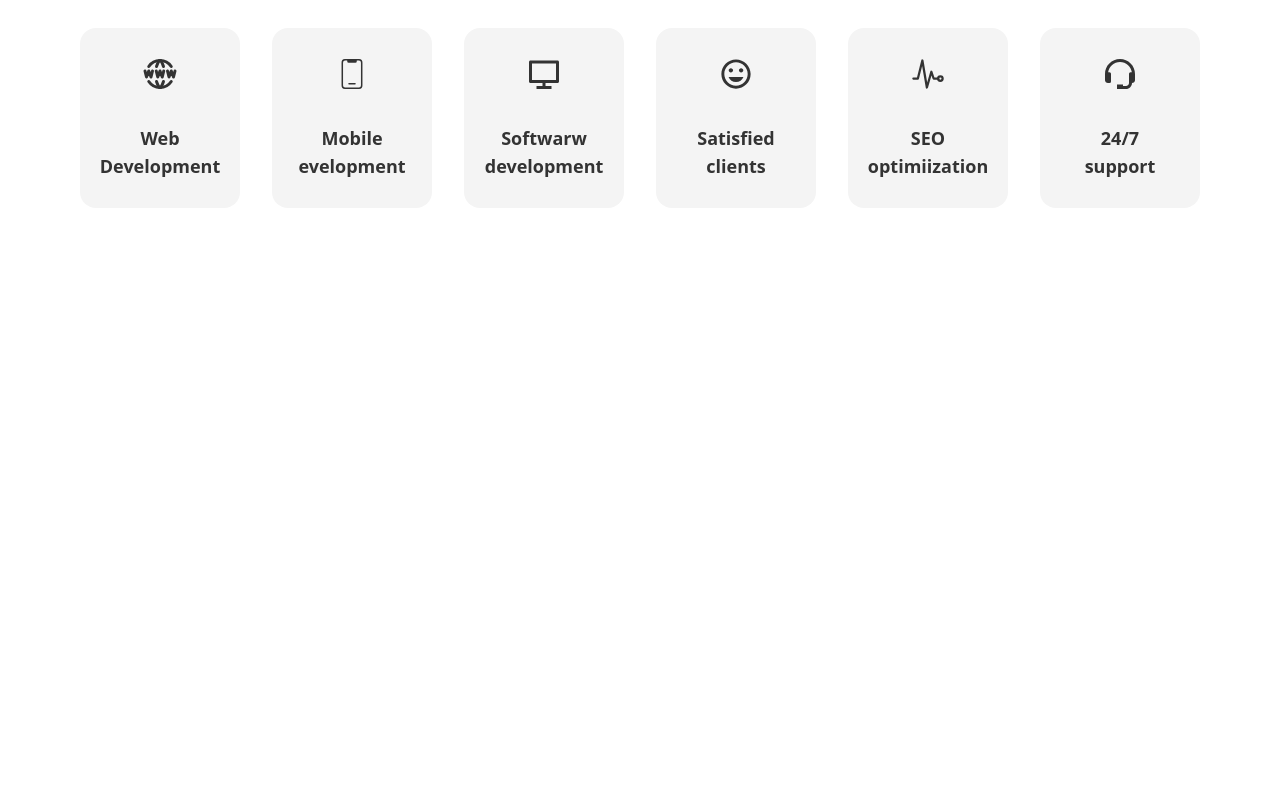
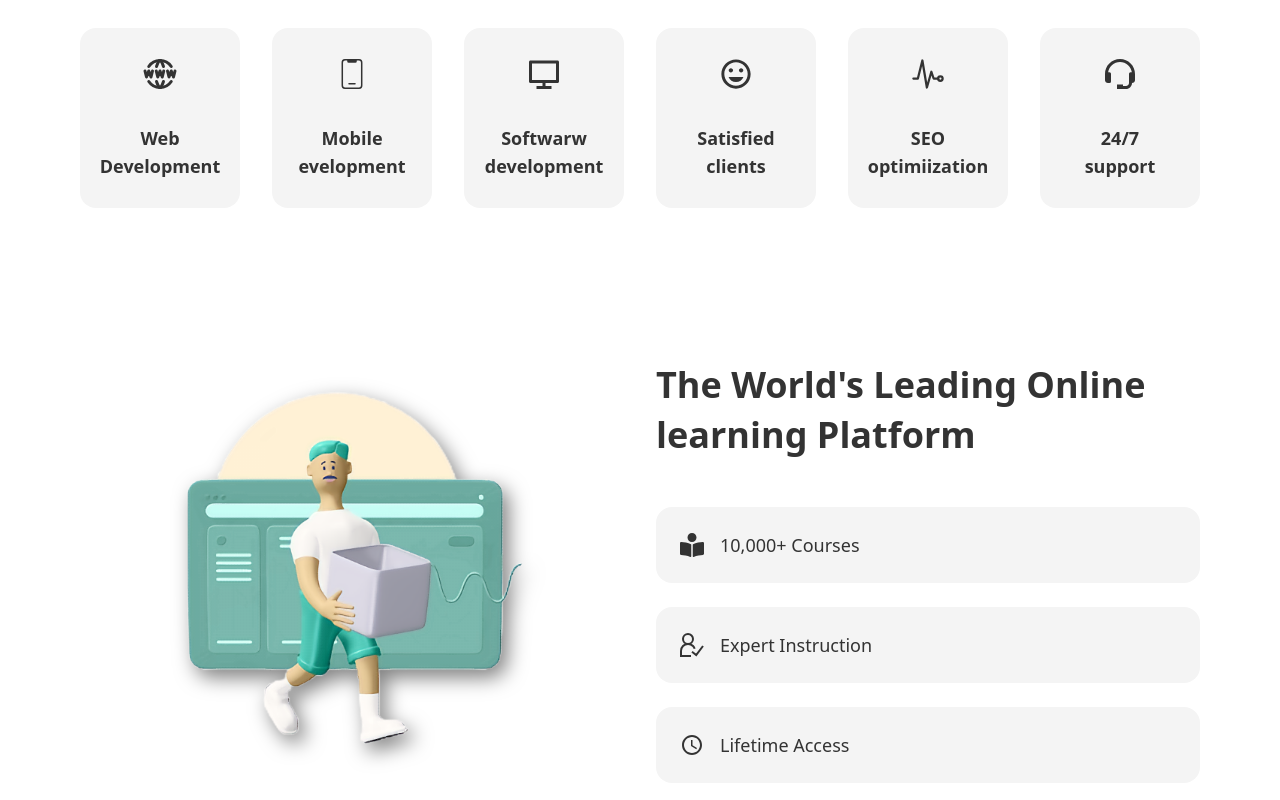
Before and after one commit to Nafiz7D/E-Learning-Edu, a React (Vite) app: page / in a window 1280 px wide. Shown: the part 886-1686 px from the top of the page. Before the commit the page ends 1150 px from the top, so only its background shows below. Built offline with nearby package versions, Linux system fonts and the light colour scheme.

Commit message:
added banner section

```diff
--- a/src/App.jsx
+++ b/src/App.jsx
@@ -2,12 +2,14 @@ import React from "react";
 import Navbar from "./components/Navbar/Navbar";
 import Hero from "./components/Hero/Hero";
 import Services from "./components/Services/Services";
+import Banner from "./components/Banner/Banner";
 
 const App = () => {
   return (
     <main className="overflow-x-hidden bg-white text-dark">
       <Hero />
       <Services />
+      <Banner />
     </main>
   );
 };
--- /dev/null
+++ b/src/components/Banner/Banner.jsx
@@ -0,0 +1,76 @@
+import React from "react";
+import BannerPng from "../../assets/education.png";
+import { GrUserExpert } from "react-icons/gr";
+import { MdOutlineAccessTime } from "react-icons/md";
+import { FaBookReader } from "react-icons/fa";
+import { FadeUp } from "../Hero/Hero";
+import { motion } from "framer-motion";
+
+const Banner = () => {
+  return (
+    <section>
+      <div className="container py-14 md:py-24 grid grid-cols-1 md:grid-cols-2 gap-8 space-y-6 md:space-y-0">
+        {/* Banner Image */}
+        <div className="flex justify-center items-center">
+          <motion.img
+            initial={{ opacity: 0, x: -50 }}
+            whileInView={{ opacity: 1, x: 0 }}
+            viewport={{ once: true }}
+            transition={{ duration: 0.5, ease: "easeInOut" }}
+            src={BannerPng}
+            alt=""
+            className="w-[350px] md:max-w-[450px] object-cover drop-shadow"
+          />
+        </div>
+        {/* Banner Text */}
+        <div className="flex flex-col justify-center">
+          <div className="text-center md:text-left space-y-12">
+            <motion.h1
+              initial={{ opacity: 0, scale: 0.5 }}
+              whileInView={{ opacity: 1, scale: 1 }}
+              viewport={{ once: true }}
+              transition={{ duration: 0.5 }}
+              className="text-3xl md:text-4xl font-bold !leading-snug"
+            >
+              The World's Leading Online learning Platform
+            </motion.h1>
+            <div className="flex flex-col gap-6">
+              <motion.div
+                variants={FadeUp(0.2)}
+                initial="initial"
+                whileInView={"animate"}
+                viewport={{ once: true }}
+                className="flex items-center gap-4 p-6 bg-[#f4f4f4] rounded-2xl hover:bg-white duration-300 hover:shadow-2xl"
+              >
+                <FaBookReader className="text-2xl" />
+                <p className="text-lg">10,000+ Courses</p>
+              </motion.div>
+              <motion.div
+                variants={FadeUp(0.4)}
+                initial="initial"
+                whileInView={"animate"}
+                viewport={{ once: true }}
+                className="flex items-center gap-4 p-6 bg-[#f4f4f4] rounded-2xl hover:bg-white duration-300 hover:shadow-2xl"
+              >
+                <GrUserExpert className="text-2xl" />
+                <p className="text-lg">Expert Instruction</p>
+              </motion.div>
+              <motion.div
+                variants={FadeUp(0.6)}
+                initial="initial"
+                whileInView={"animate"}
+                viewport={{ once: true }}
+                className="flex items-center gap-4 p-6 bg-[#f4f4f4] rounded-2xl hover:bg-white duration-300 hover:shadow-2xl"
+              >
+                <MdOutlineAccessTime className="text-2xl" />
+                <p className="text-lg">Lifetime Access</p>
+              </motion.div>
+            </div>
+          </div>
+        </div>
+      </div>
+    </section>
+  );
+};
+
+export default Banner;
```
